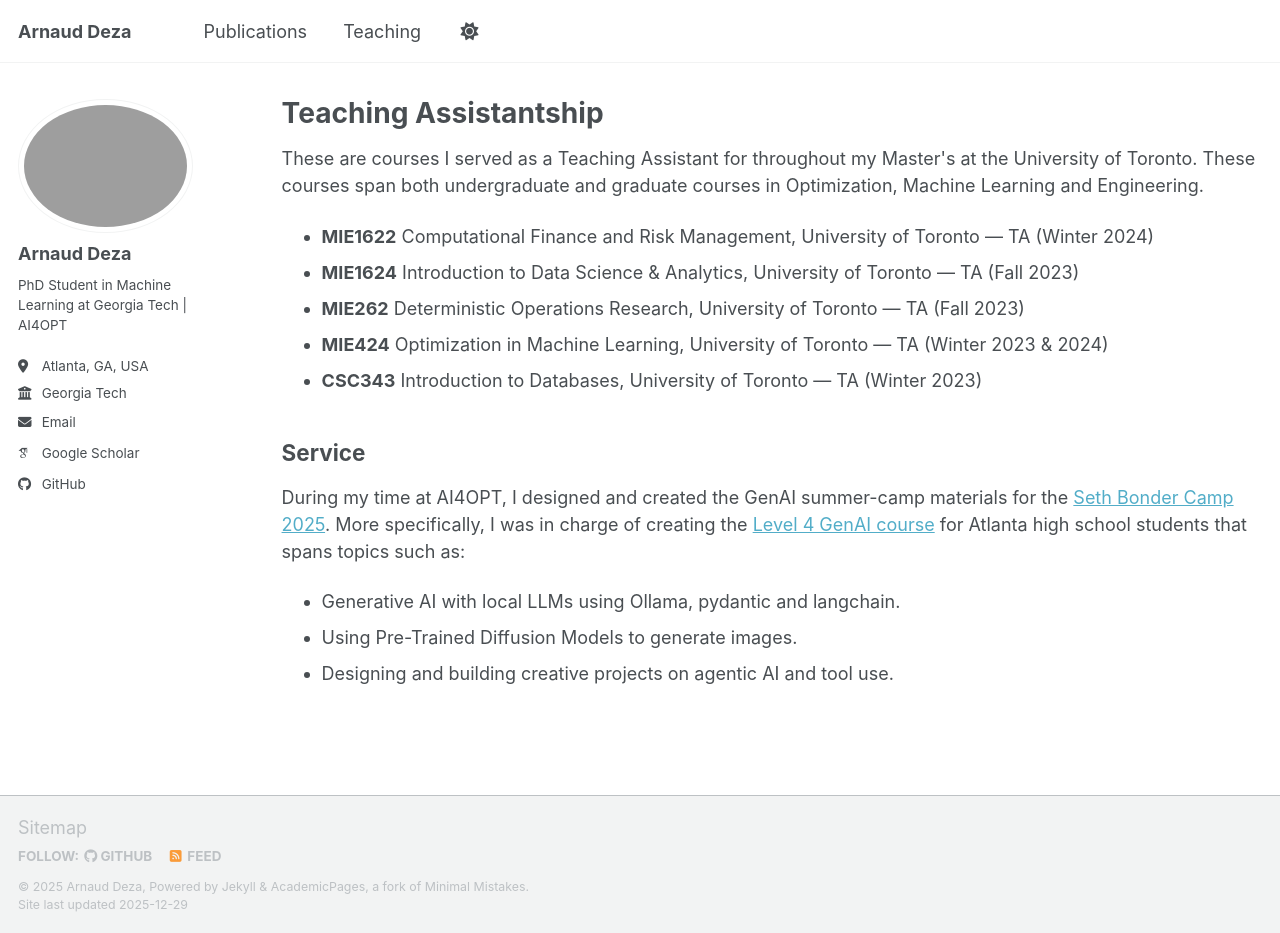
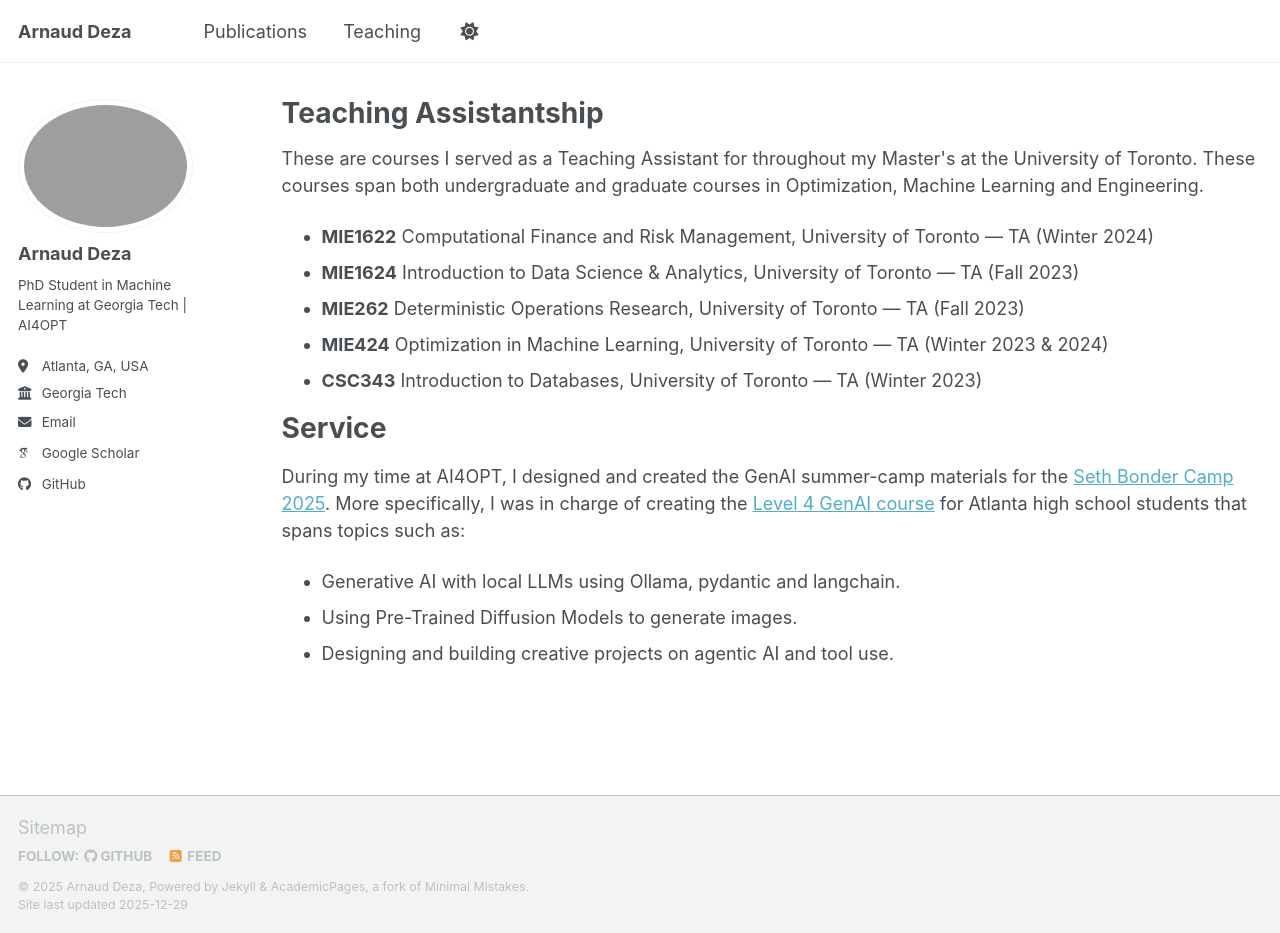
Before and after one commit to ArnaudDeza/ArnaudDeza.github.io, a Jekyll site: the page built from _pages/teaching.html, in a window 1280 px wide and 933 px high. Built offline with Jekyll 4.4.1, drawn with Linux system fonts in a browser that asks for light colours; some web fonts are replaced; a script bundle is joined from its source files by our own code; library files that are not in the unit come from our copies.

Commit message:
fix size

```diff
--- a/_pages/teaching.html
+++ b/_pages/teaching.html
@@ -17,7 +17,7 @@ author_profile: true
   <li><strong>CSC343</strong> Introduction to Databases, University of Toronto — TA (Winter 2023)</li>
 </ul>
 
-<h2>Service</h2>
+<h1>Service</h1>
 <p>During my time at AI4OPT, I designed and created the GenAI summer-camp materials for the <a href="https://www.ai4opt.org/sbc-2025">Seth Bonder Camp 2025</a>. More specifically, I was in charge of creating the <a href="https://www.ai4opt.org/news-events/seth-bonder-camp-level-4">Level 4 GenAI course</a> for Atlanta high school students that spans topics such as:</p>
 <ul>
   <li>Generative AI with local LLMs using Ollama, pydantic and langchain.</li>
```
